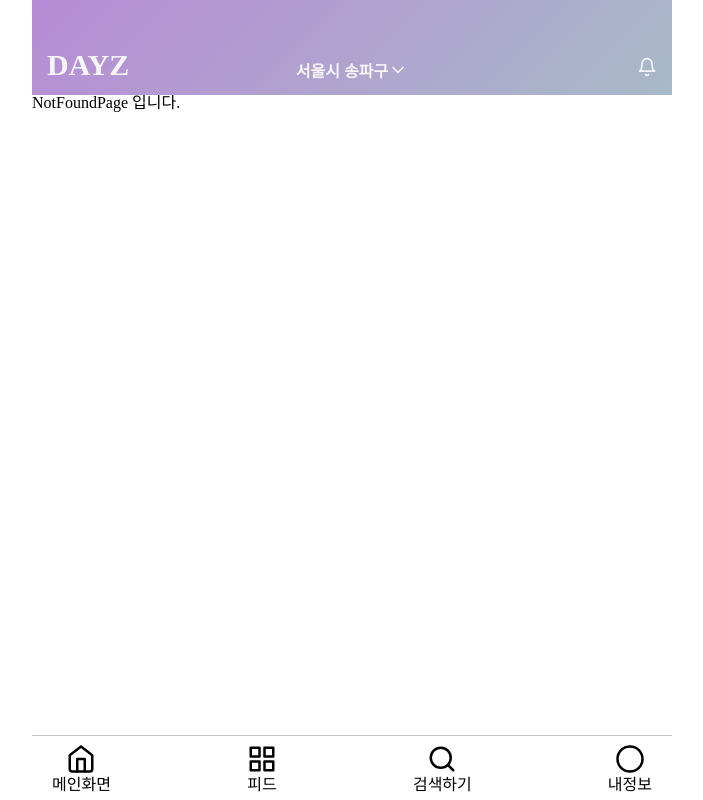
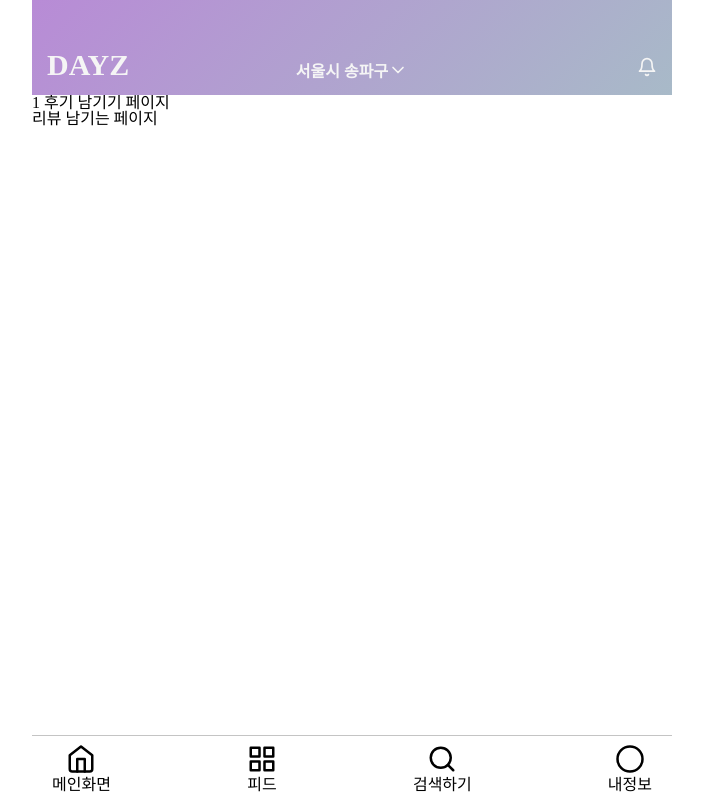
Before and after one commit to prgrms-web-devcourse/Team_DAYZ_DAYZ_FE, a React (Create React App) app: page /upload/comments/1 in a window 1280 px wide. Shown: the whole page, without its empty margins (288-991 px from the left). Built offline with nearby package versions, Linux system fonts and the light colour scheme.

Commit message:
Feat: 후기 남기기 페이지 라우트 추가

```diff
--- /dev/null
+++ b/src/pages/LeaveCommentPage/index.tsx
@@ -0,0 +1,15 @@
+import React from 'react';
+import { useParams } from 'react-router';
+
+const LeaveCommentPage = () => {
+  const { id } = useParams<{ id: string }>();
+
+  return (
+    <>
+      {id} 후기 남기기 페이지
+      <div>리뷰 남기는 페이지</div>
+    </>
+  );
+};
+
+export default LeaveCommentPage;
--- a/src/pages/index.tsx
+++ b/src/pages/index.tsx
@@ -11,3 +11,4 @@ export { default as NotFoundPage } from './NotFoundPage';
 export { default as Comments } from './Comments';
 export { default as SearchResultsPage } from './SearchResultsPage';
 export { default as UploadFeedPage } from './UploadFeedPage';
+export { default as LeaveCommentPage } from './LeaveCommentPage';
--- a/src/routes/Router.tsx
+++ b/src/routes/Router.tsx
@@ -16,12 +16,12 @@ import {
   UploadFeedPage,
   UserBookedPage,
   UserFollowingPage,
+  LeaveCommentPage,
 } from '../pages';
 
 import { UserReviewPage } from '../pages/UserPage';
 
 import { UserProfileEditPage } from '../pages/UserPage';
-
 
 const Router = () => {
   return (
@@ -38,16 +38,15 @@ const Router = () => {
 
       <Route path="/user/review" exact component={UserReviewPage} />
 
-
       <Route path="/user/following" exact component={UserFollowingPage} />
 
       <Route path="/user/edit" exact component={UserProfileEditPage} />
-
 
       <Route path="/feed/comments/:id" exact component={Comments} />
       <Route path="/search/results" exact component={SearchResultsPage} />
       <Route path="/workshop" component={WorkshopPage} />
       <Route path="/upload" exact component={UploadFeedPage} />
+      <Route path="/upload/comments/:id" exact component={LeaveCommentPage} />
       <Route path="*" component={NotFoundPage} />
     </Switch>
   );
```
